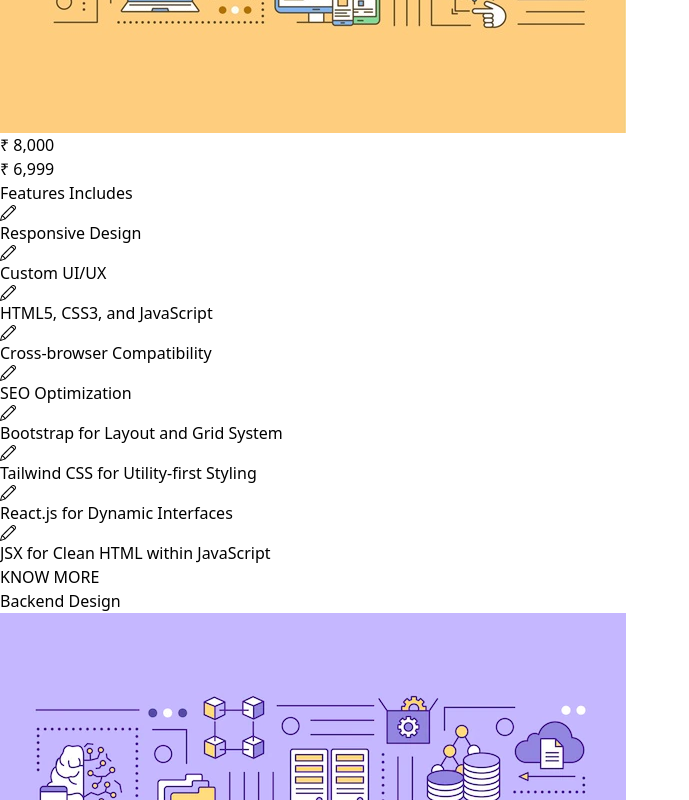
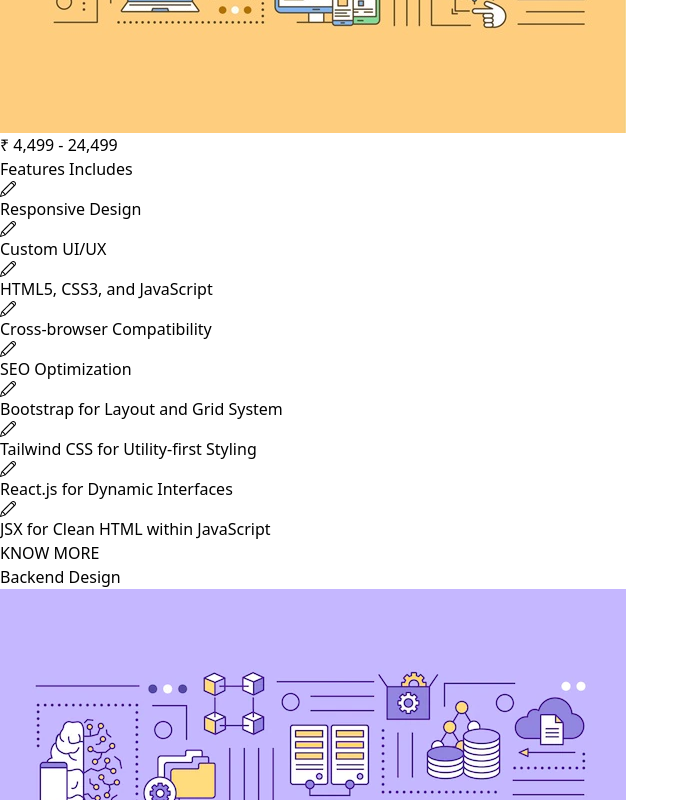
Before and after one commit to classyie/codex-arena-port, a React (Vite) app: page / in a window 1280 px wide. Shown: the part 3760-4560 px from the top of the page, without its empty margins (0-689 px from the left). Built offline with nearby package versions, Linux system fonts and the light colour scheme.

Commit message:
Home-Card-Footer-Modified

```diff
--- a/src/assets/Components/Card.jsx
+++ b/src/assets/Components/Card.jsx
@@ -19,11 +19,11 @@
       </div>
 
       <div className="price grid justify-center p-2">
-        <h1 className="text-2xl ml-1 font-semibold line-through leading-none">
+        {/* <h1 className="text-2xl ml-1 font-semibold line-through leading-none">
           ₹ {card.price}
-        </h1>
+        </h1> */}
         <h1 className="text-3xl font-bold leading-none text-[#161ab2]">
-          ₹ {card.discounted}
+          ₹ {card.price}
         </h1>
       </div>
 
--- a/src/assets/Components/Data/homeCards.js
+++ b/src/assets/Components/Data/homeCards.js
@@ -4,8 +4,8 @@
         id: 1,
         title: "Frontend Design",
         img:  'assets/images/frontend.jpg', // Replace with your image URL
-        price: "8,000",
-        discounted: "6,999",
+        // price: ,
+        price: "4,499 - 24,499",
         features: [
             "Responsive Design",
             "Custom UI/UX",
@@ -22,8 +22,8 @@
         id: 2,
         title: "Backend Design",
         img: "assets/images/Backend.png", // Replace with your image URL
-        price: "12,000",
-        discounted: "10,999",
+        // price:,
+        price:  "4999-24,499",
         features: [
             "Database Setup (MongoDB, PostgreSQL, MySQL)",
             "API Development (RESTful)",
@@ -39,8 +39,8 @@
         id: 3,
         title: "Full Stack Design",
         img: 'assets/images/fullstack.jpg', // Replace with your image URL
-        price: "18,000",
-        discounted: "15,999",
+        // price: ,
+        price: "11,999 - 49,999",
         features: [
             "Frontend Technologies: HTML5, CSS3, JavaScript, React.js, JSX",
             "Responsive Design with Bootstrap and Tailwind CSS",
@@ -59,8 +59,8 @@
         id: 4,
         title: "Digital Marketing",
         img: "assets/images/digitalMarketing.png", // Replace with your image URL
-        price: "20,000",
-        discounted: "18,000",
+        // price: ,
+        price: "9,999 - 29,999",
         features: [
           "Social Media Marketing (Facebook, Instagram, LinkedIn, Twitter)",
           "Paid Search Ads (Google Ads, Bing Ads)",
```
